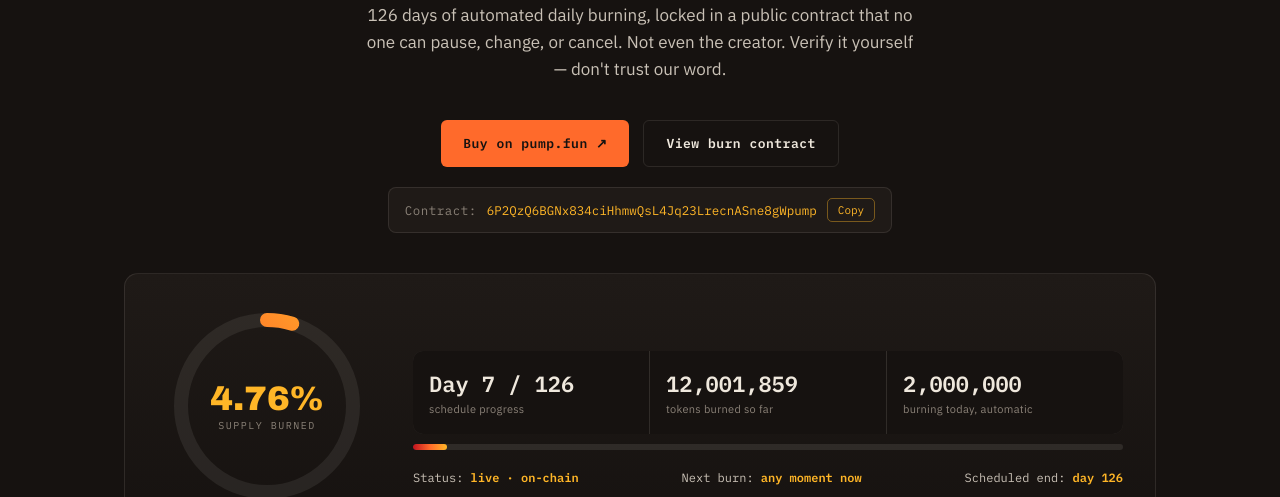
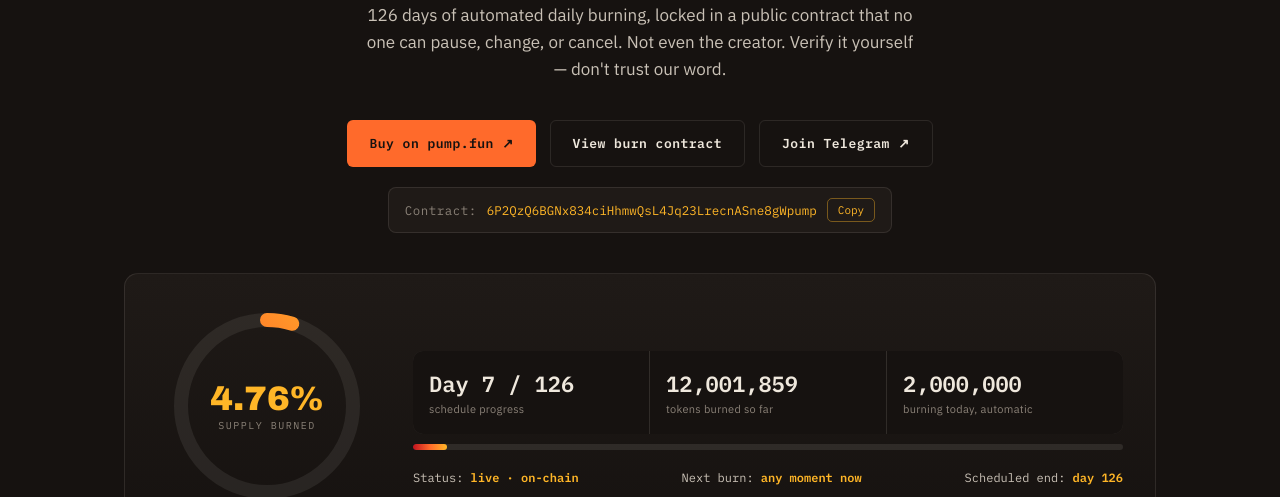
Before and after one commit to dailyburn-token/dailyburn-web, a plain HTML site: page index.html in a window 1280 px wide. Shown: the part 603-1100 px from the top of the page. Drawn offline with Linux system fonts and the light colour scheme.

Commit message:
Update index.html

```diff
--- a/index.html
+++ b/index.html
@@ -210,6 +210,7 @@
     <div class="cta-row">
       <a href="https://pump.fun/coin/6P2QzQ6BGNx834ciHhmwQsL4Jq23LrecnASne8gWpump" id="btnBuy" class="btn btn-primary" target="_blank" rel="noopener">Buy on pump.fun ↗</a>
       <a href="#verify" id="btnBurnContract" class="btn btn-outline">View burn contract</a>
+      <a href="https://t.me/dailyburn_dburn" id="btnTelegram" class="btn btn-outline" target="_blank" rel="noopener">Join Telegram ↗</a>
     </div>
 
     <div class="contract-row">
```
